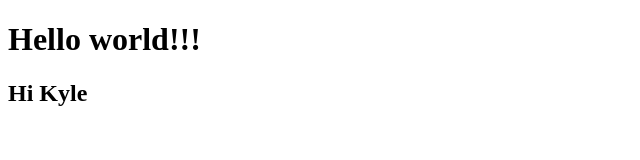
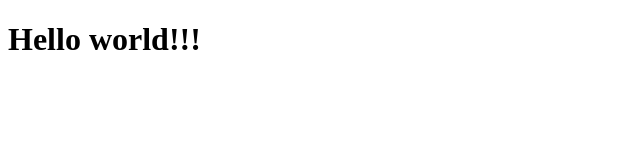
Before and after one commit to mrametharam/mrametharam.github.io, a plain HTML site: page index.html in a window 1280 px wide. Shown: the whole page, without its empty margins (0-640 px from the left). Drawn offline with Linux system fonts and the light colour scheme.

Commit message:
Update index.html

```diff
--- a/index.html
+++ b/index.html
@@ -8,6 +8,5 @@
 </head>
 <body>
     <h1>Hello world!!!</h1>
-    <h2>Hi Kyle</h2>
 </body>
 </html>
```
